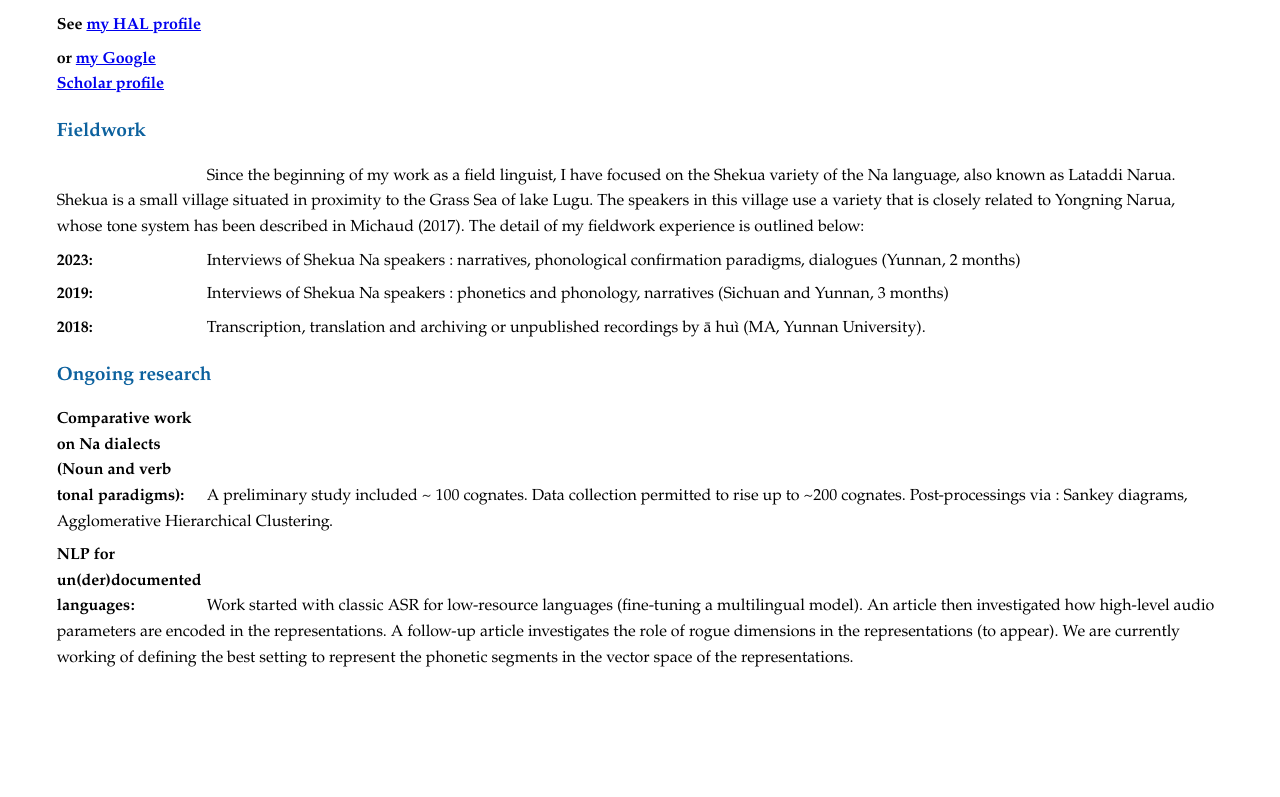
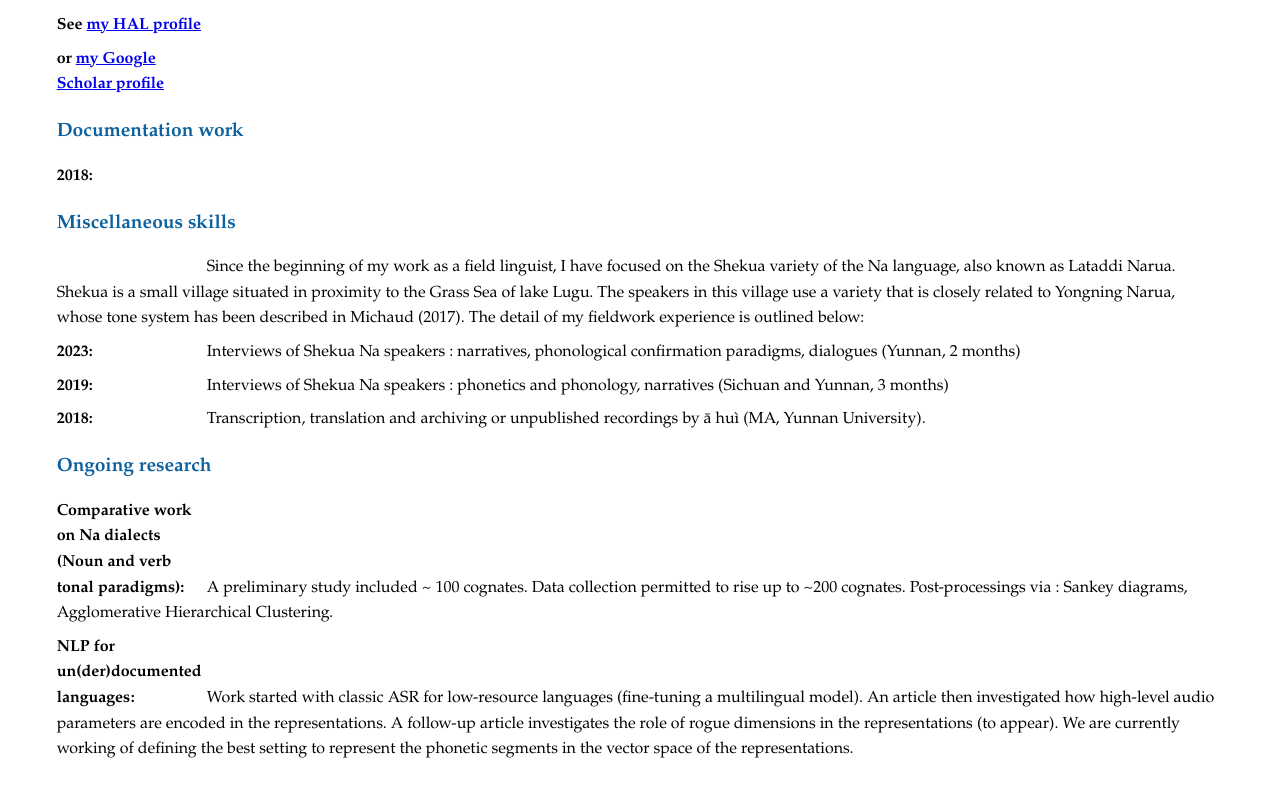
Before and after one commit to maxime-fily/resume, a plain HTML site: page index.html in a window 1280 px wide. Shown: the part 1903-2700 px from the top of the page. Before the commit the page ends 2631 px from the top, so only its background shows below. Drawn offline with Linux system fonts and the light colour scheme.

Commit message:
Revert "correction erreur de chapitrage"
This reverts commit ecd207116ad3599a98c36cbcf0fcda6cbf05a188.

```diff
--- a/index.html
+++ b/index.html
@@ -129,8 +129,12 @@
         <li class="publication-entry"></li><span class="label">or <a href="https://scholar.google.fr/citations?hl=fr&user=XYvTKbIAAAAJ"> my Google Scholar profile</a></li>
      </ul>
 
+    <div class="chapter-title">Documentation work</div>
+    <ul class="compactlabel">
+        <li class="documentation-entry"><span class="label">2018:</span></li>
+    </ul>
 
-    <div class="chapter-title">Fieldwork</div>
+    <div class="chapter-title">Miscellaneous skills</div>
     <ul class="compactlabel">
 
         <li class="skill-entry"><span class="label"></span>Since the beginning of my work as a field linguist, I have focused on the Shekua variety of the Na language, also known as Lataddi Narua. Shekua is a small village situated in proximity to the Grass Sea of lake Lugu. The speakers in this village use a variety that is closely related to Yongning Narua, whose tone system has been described in Michaud (2017). The detail of my fieldwork experience is outlined below:</li>
```
